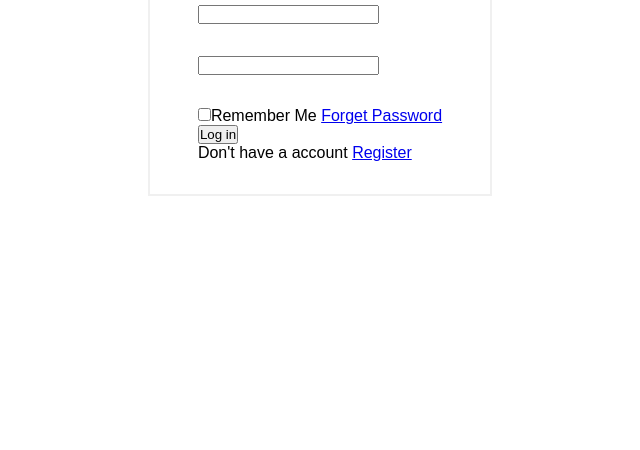
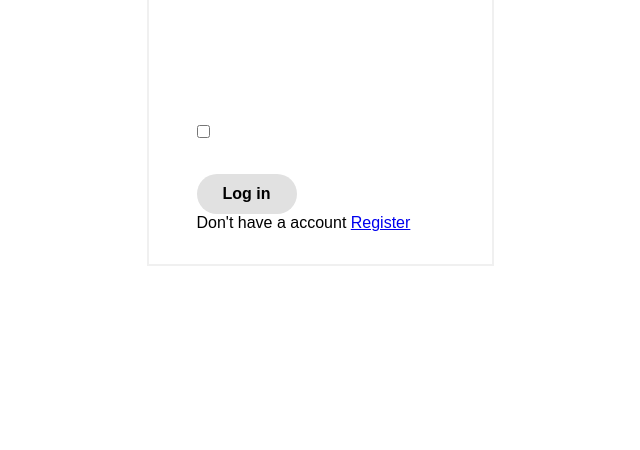
Before and after one commit to Tayl-Amber/LoginPage, a plain HTML site: page index.html in a window 1280 px wide. Shown: the part 350-800 px from the top of the page, without its empty margins (320-960 px from the left). Drawn offline with Linux system fonts and the light colour scheme.

Commit message:
Buttons Added

```diff
--- a/style.css
+++ b/style.css
@@ -56,3 +56,66 @@ input:focus ~label,
 input:valid ~label{
     top: -5px;
 }
+
+.inputbox input{
+    width: 100x;
+    height: 60px;
+    background: transparent;
+    border: none;
+    outline: none;
+    font-size: 1rem;
+    padding: 0 35px 0 5px;
+    color: #fff;
+}
+
+.inputbox ion-icon{
+    position: absolute;
+    right: 8px;
+    color: #fff;
+    font-size: 1.2rem;
+    top: 20px;
+}
+
+.forget{
+    margin: 35px 0;
+    font-size: 0.85rem;
+    color: #fff;
+    display: flex;
+    justify-content: space-between;
+}
+
+.forget label{
+    display: flex;
+    align-items: center ;
+}
+
+.forget label input{
+    margin-right: 3px;
+}
+
+.forget a{
+    color: #fff;
+    text-decoration: none;
+    font-weight: 600;
+}
+
+.forget a:hover{
+    text-decoration: underline;
+}
+
+button{
+    width: 100px;
+    height: 40px;
+    border-radius: 40px;
+    background-color: rgb(225, 225, 225, 1);
+    border: none;
+    outline: none;
+    cursor: pointer;
+    font-size: 1rem;
+    font-weight: 600;
+    transition: all 0.4s ease;
+}
+
+button:hover{
+    background-color: rgb(225, 225, 225,0.5);
+}
```
